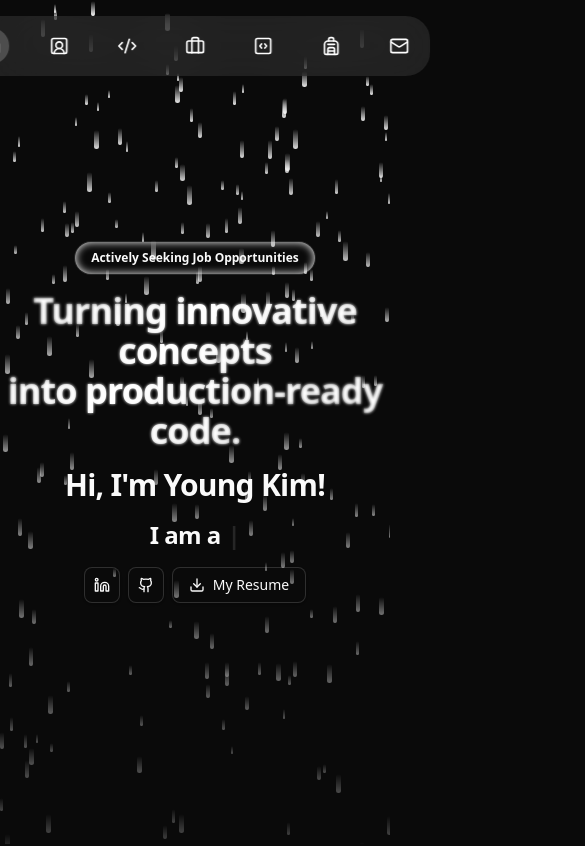
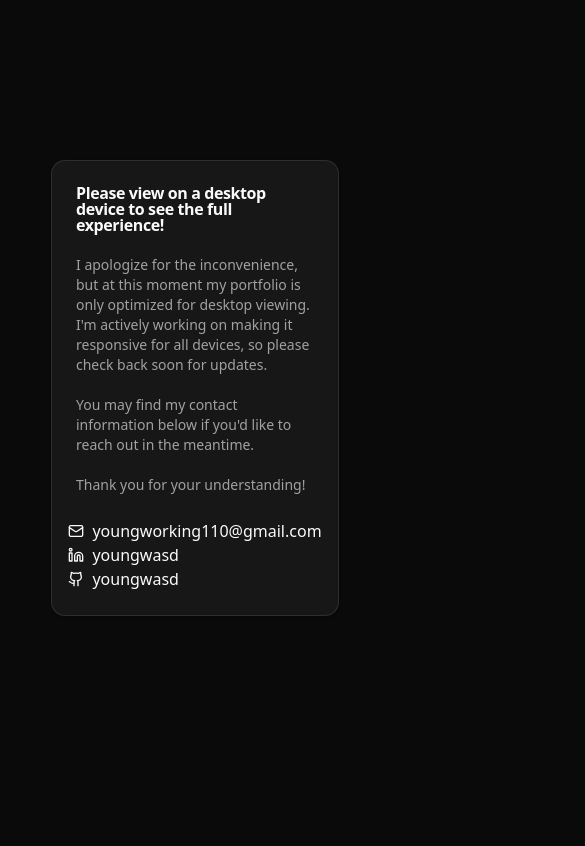
Before and after one commit to youngwasd/portfolio, a React (Vite) app: page / in a window 390 px wide. Shown: the top 846 px of the page, 585 px wide, since content can reach past the window. Built offline with nearby package versions, Linux system fonts and the light colour scheme.

Commit message:
updated resume, experience, education, and added filler for mobile screens.

```diff
--- a/src/Home.jsx
+++ b/src/Home.jsx
@@ -35,12 +35,67 @@ import {
     LuBackpack,
     LuBriefcase,
 } from "react-icons/lu";
+import { useScreenSize } from "@/useHooks/useScreenSize";
+import {
+    Card,
+    CardContent,
+    CardDescription,
+    CardHeader,
+    CardTitle,
+} from "@/components/ui/card";
 
 export const Home = () => {
     const [active, setActive] = React.useState("hero");
+    const { isMobile, isTablet } = useScreenSize();
     const navIconSize = 20;
 
     return (
+        <>
+            {isMobile || isTablet ? (
+                <Card className="flex flex-col justify-center items-center w-72 mx-auto mt-40">
+                    <CardHeader>
+                        <CardTitle>
+                            Please view on a desktop device to see the full
+                            experience!
+                        </CardTitle>
+                        <CardDescription className="mt-4">
+                            I apologize for the inconvenience, but at this
+                            moment my portfolio is only optimized for desktop
+                            viewing. I'm actively working on making it
+                            responsive for all devices, so please check back
+                            soon for updates.
+                            <br />
+                            <br />
+                            You may find my contact information below if you'd
+                            like to reach out in the meantime.
+                            <br />
+                            <br />
+                            Thank you for your understanding!
+                        </CardDescription>
+                    </CardHeader>
+                    <CardContent>
+                        <a
+                            href="mailto:youngworking110@gmail.com"
+                            className="flex items-center gap-2 hover-lift hover-lift-glow"
+                        >
+                            <LuMail /> youngworking110@gmail.com
+                        </a>
+                        <a
+                            href="https://www.linkedin.com/in/youngwasd/"
+                            className="flex items-center gap-2 hover-lift hover-lift-glow"
+                        >
+                            <LuLinkedin /> youngwasd
+                        </a>
+
+                        <a
+                            href="https://github.com/youngwasd"
+                            className="flex items-center gap-2 hover-lift hover-lift-glow"
+                        >
+                            <LuGithub /> youngwasd
+                        </a>
+                    </CardContent>
+                </Card>
+            ) : (
                 <div className="min-w-screen">
                     <div className="fixed top-0 left-1/2 -translate-x-1/2 mt-4 backdrop-blur-xl rounded-3xl z-50">
                         <NavigationMenu>
@@ -58,7 +113,9 @@ export const Home = () => {
                                                                 : "nav-link"
                                                         } hover-lift`}
                                                     >
-                                                <LuHouse size={navIconSize} />
+                                                        <LuHouse
+                                                            size={navIconSize}
+                                                        />
                                                     </a>
                                                 </TooltipTrigger>
                                                 <TooltipContent>
@@ -97,12 +154,15 @@ export const Home = () => {
                                                     <a
                                                         href="#technology"
                                                         className={`${
-                                                    active === "technology"
+                                                            active ===
+                                                            "technology"
                                                                 ? "nav-link active"
                                                                 : "nav-link"
                                                         } hover-lift`}
                                                     >
-                                                <LuCodeXml size={navIconSize} />
+                                                        <LuCodeXml
+                                                            size={navIconSize}
+                                                        />
                                                     </a>
                                                 </TooltipTrigger>
                                                 <TooltipContent>
@@ -118,7 +178,8 @@ export const Home = () => {
                                                     <a
                                                         href="#experience"
                                                         className={`${
-                                                    active === "experience"
+                                                            active ===
+                                                            "experience"
                                                                 ? "nav-link active"
                                                                 : "nav-link"
                                                         } hover-lift`}
@@ -141,7 +202,8 @@ export const Home = () => {
                                                     <a
                                                         href="#projects"
                                                         className={`${
-                                                    active === "projects"
+                                                            active ===
+                                                            "projects"
                                                                 ? "nav-link active"
                                                                 : "nav-link"
                                                         } hover-lift`}
@@ -165,7 +227,8 @@ export const Home = () => {
                                                         href="#education"
                                                         className={`
                                                         ${
-                                                        active === "education"
+                                                            active ===
+                                                            "education"
                                                                 ? "nav-link active"
                                                                 : "nav-link"
                                                         } hover-lift`}
@@ -194,7 +257,9 @@ export const Home = () => {
                                                                 : "nav-link"
                                                         } hover-lift`}
                                                     >
-                                                <LuMail size={navIconSize} />
+                                                        <LuMail
+                                                            size={navIconSize}
+                                                        />
                                                     </a>
                                                 </TooltipTrigger>
                                                 <TooltipContent>
@@ -283,10 +348,14 @@ export const Home = () => {
                         </div>
 
                         <div>
-                    <TypographyP>© 2025 Young Kim</TypographyP>
-                    <TypographyMuted>Built with ❤️ and code</TypographyMuted>
+                            <TypographyP>© Young Kim</TypographyP>
+                            <TypographyMuted>
+                                Built with ❤️ and code
+                            </TypographyMuted>
                         </div>
                     </div>
                 </div>
+            )}
+        </>
     );
 };
--- a/src/index.css
+++ b/src/index.css
@@ -75,6 +75,7 @@
     --sidebar-border: oklch(1 0 0 / 10%);
     --sidebar-ring: oklch(0.556 0 0);
     overflow-x: hidden;
+    scroll-behavior: smooth;
 }
 
 @layer base {
@@ -363,7 +364,9 @@
     height: auto;
     max-width: var(--container-3xl);
     margin: 0 auto 2.5rem auto;
-    box-shadow: 0 -5px 10px var(--background), 0 5px 10px var(--background);
+    box-shadow:
+        0 -5px 10px var(--background),
+        0 5px 10px var(--background);
 }
 
 .outer-proj-card:nth-child(2) {
--- a/src/sections/About.jsx
+++ b/src/sections/About.jsx
@@ -27,7 +27,7 @@ export const About = ({ setActive }) => {
                     <TypographyP className="max-w-[40%] text-center">
                         I'm a developer and graduate student at Seattle
                         University, pursuing a Master's in Computer Science with
-                        a 4.0 GPA. I earned my Bachelor's degree in Computer
+                        a 3.6 GPA. I earned my Bachelor's degree in Computer
                         Science with a Mathematics minor from the University of
                         Washington, where I co-authored research on evolutionary
                         AI and predator-prey simulations.
--- a/src/sections/Education.jsx
+++ b/src/sections/Education.jsx
@@ -17,13 +17,13 @@ const timelineItems = [
         school: "Seattle University",
         date: "March 2025 - Present",
         description:
-            "I am set to begin my journey toward a Master's degree in Computer Science to build upon my strong academic foundation, currently maintaining a 4.0/4.0 GPA. I aim to engage in advanced coursework and rigorous problem-solving to deepen my expertise in specialized areas of Computer Science, further preparing myself for an impactful contribution to the tech industry.",
+            "I am currently pursuing a Master's degree in Computer Science, building upon a strong academic foundation with a 3.6 GPA. Through advanced coursework such as Foundations of Software Engineering and Artificial Intelligence, I am strengthening my expertise in system design, scalable software development, and intelligent systems. My graduate studies emphasize rigorous problem-solving, technical depth, and applied learning, preparing me to contribute meaningfully to complex, real-world engineering challenges in the tech industry.",
     },
     {
         side: "right",
         degree: "Bachelor of Science in Computer Science\nMinor in Mathematics",
         school: "University of Washington",
-        date: "September 2021 - March 2024",
+        date: "September 2021 - June 2024",
         description:
             "My transition from high school to university, facilitated by prior experience in the Running Start program, was seamless. Acquainted with the rigor of university-level coursework, I approached my studies with diligence and determination to attain a commendable GPA. Throughout my tenure at UW, I maintained a consistent GPA of 3.81, earning recurrent placement on the Dean's List. This steadfast commitment to academic excellence underscores my disciplined work ethic and adaptability in academic settings.",
     },
--- a/src/sections/Hero.jsx
+++ b/src/sections/Hero.jsx
@@ -1,6 +1,6 @@
 import { useActiveSection } from "../useHooks/useActiveSection";
 import { Button } from "@/components/ui/button";
-import resume from "@/resume/YoungKim_Resume_2025.pdf";
+import resume from "@/resume/YoungKim_Resume.pdf";
 import { toast } from "sonner";
 import { LuDownload } from "react-icons/lu";
 import { Badge } from "@/components/ui/badge";
--- a/src/sections/Technology.jsx
+++ b/src/sections/Technology.jsx
@@ -59,6 +59,9 @@ export const Technology = ({ setActive }) => {
                             <TbBrandVite size={iconSize} /> Vite
                         </span>
                         <span className="hover-lift">
+                            <SiTailwindcss size={iconSize} /> Tailwind CSS
+                        </span>
+                        <span className="hover-lift">
                             <SiBlazor size={iconSize} /> Blazor
                         </span>
                     </CardContent>
@@ -93,9 +96,6 @@ export const Technology = ({ setActive }) => {
                     </CardHeader>
 
                     <CardContent className="tech-card-body">
-                        <span className="hover-lift">
-                            <SiTailwindcss size={iconSize} /> Tailwind CSS
-                        </span>
                         <span className="hover-lift">
                             <SiFlask size={iconSize} /> Flask
                         </span>
--- a/src/useHooks/useActiveSection.jsx
+++ b/src/useHooks/useActiveSection.jsx
@@ -13,7 +13,7 @@ export const useActiveSection = (id, setActive) => {
                     }
                 });
             },
-            { threshold: 0.3, rootMargin: "-100px 0px -100px 0px" }
+            { threshold: 0.3, rootMargin: "-100px 0px -100px 0px" },
         );
 
         observer.observe(section);
--- /dev/null
+++ b/src/useHooks/useScreenSize.jsx
@@ -0,0 +1,25 @@
+import React from "react";
+
+export const useScreenSize = () => {
+    const [screen, setScreen] = React.useState("desktop");
+
+    const updateScreen = () => {
+        const width = window.innerWidth;
+        if (width < 768) setScreen("mobile");
+        else if (width >= 768 && width < 1024) setScreen("tablet");
+        else setScreen("desktop");
+    };
+
+    React.useEffect(() => {
+        updateScreen();
+        window.addEventListener("resize", updateScreen);
+
+        return () => window.removeEventListener("resize", updateScreen);
+    }, []);
+
+    return {
+        isMobile: screen === "mobile",
+        isTablet: screen === "tablet",
+        isDesktop: screen === "desktop",
+    };
+};
```
Also changed, not shown: src/sections/Experience.jsx (+18 -2 lines), 2 other files (tests, documents, lock files or other folders). Lines whose indentation alone changed are shown as unchanged.
